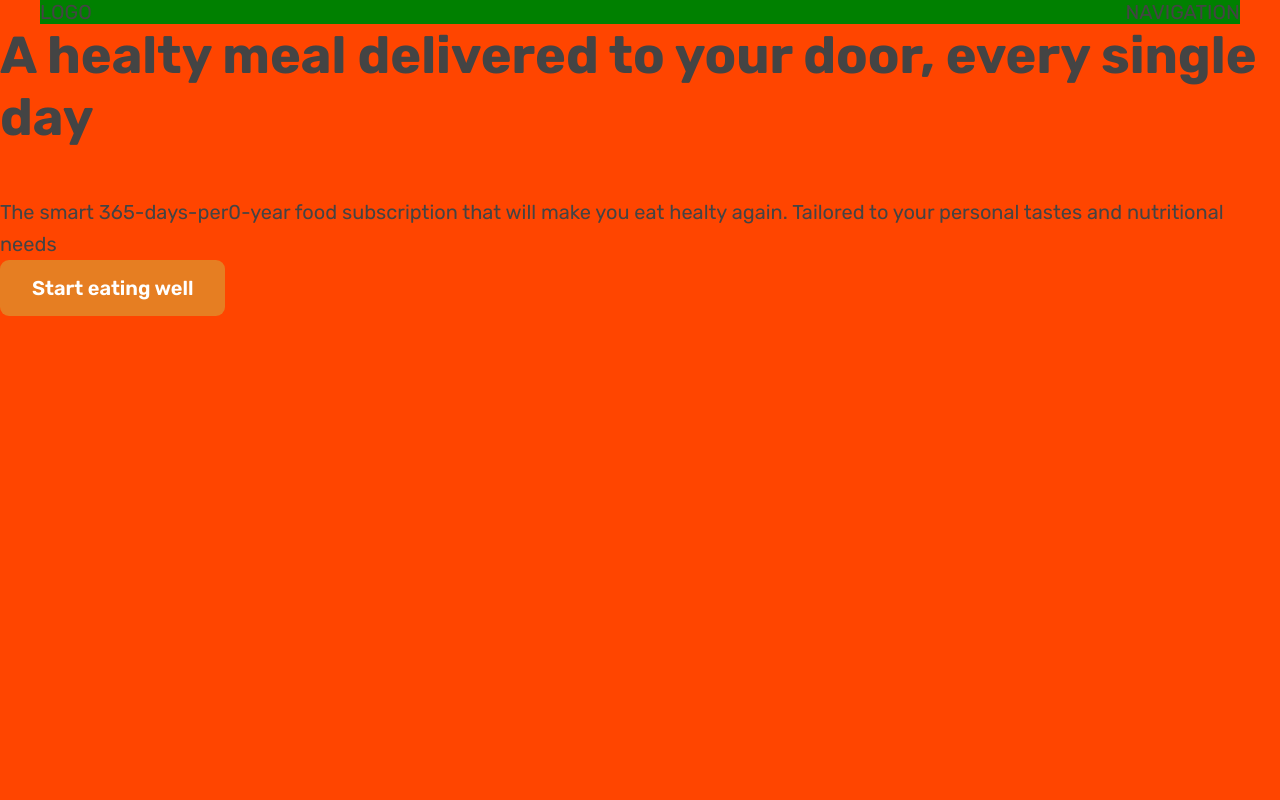
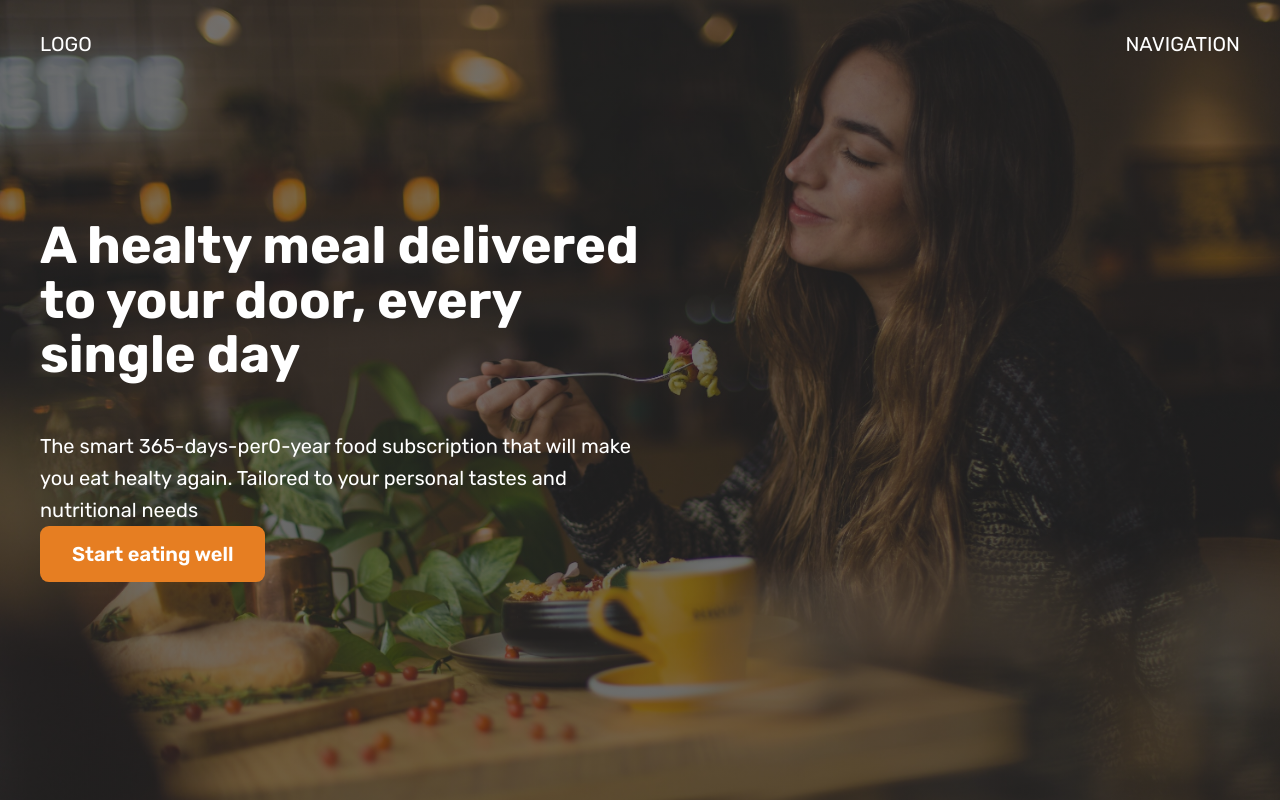
Before and after one commit to Matthew-Oduamafu/06-Components, a plain HTML site: page 05-hero.html in a window 1280 px wide. Shown: the top 800 px of the page. Drawn offline with Linux system fonts and the light colour scheme.

Commit message:
hero section done!

```diff
--- a/05-hero.html
+++ b/05-hero.html
@@ -26,20 +26,49 @@
         display: flex;
         justify-content: space-between;
 
-        background-color: green;
+        padding-top: 32px;
+
+        /* background-color: green; */
       }
       header {
-        background-color: orangered;
+        /* background-color: orangered; */
         height: 100vh;
+
+        position: relative;
+
+        background-image: linear-gradient(
+            rgba(34, 34, 34, 0.6),
+            rgba(34, 34, 34, 0.6)
+          ),
+          url(hero.jpg);
+        background-size: cover;
+        color: #fff;
       }
 
       .container {
         width: 1200px;
         margin: 0 auto;
       }
+      .header-container {
+        width: 1200px;
+        position: absolute;
+
+        /*IN RELATION TO PARENT SIZE*/
+        left: 50%;
+        top: 50%;
+
+        /* background-color: violet; */
+        /*IN RELATION TO ELEMENT SIZE*/
+        transform: translate(-50%, -50%);
+      }
+      .header-container-inner {
+        width: 50%;
+        /* background-color: blue; */
+      }
       h1 {
         font-size: 52px;
         margin-bottom: 32px;
+        line-height: 1.05;
       }
       p {
         font-size: 20px;
@@ -77,12 +106,15 @@
         <div>NAVIGATION</div>
       </nav>
       <div class="header-container">
-        <h1>A healty meal delivered to your door, every single day</h1>
-        <p>
-          The smart 365-days-per0-year food subscription that will make you eat
-          healty again. Tailored to your personal tastes and nutritional needs
-        </p>
-        <a href="#" class="btn"> Start eating well</a>
+        <div class="header-container-inner">
+          <h1>A healty meal delivered to your door, every single day</h1>
+          <p>
+            The smart 365-days-per0-year food subscription that will make you
+            eat healty again. Tailored to your personal tastes and nutritional
+            needs
+          </p>
+          <a href="#" class="btn"> Start eating well</a>
+        </div>
       </div>
     </header>
     <section>
```
